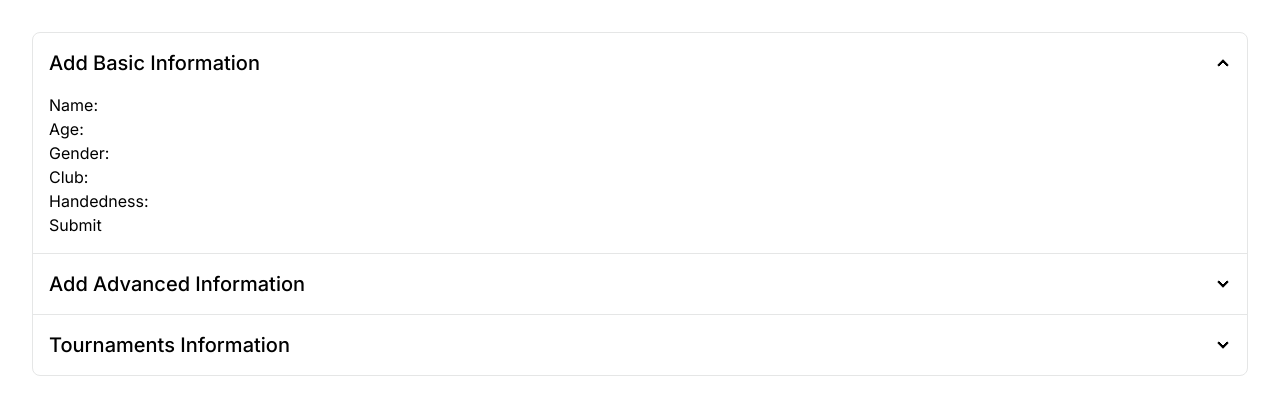
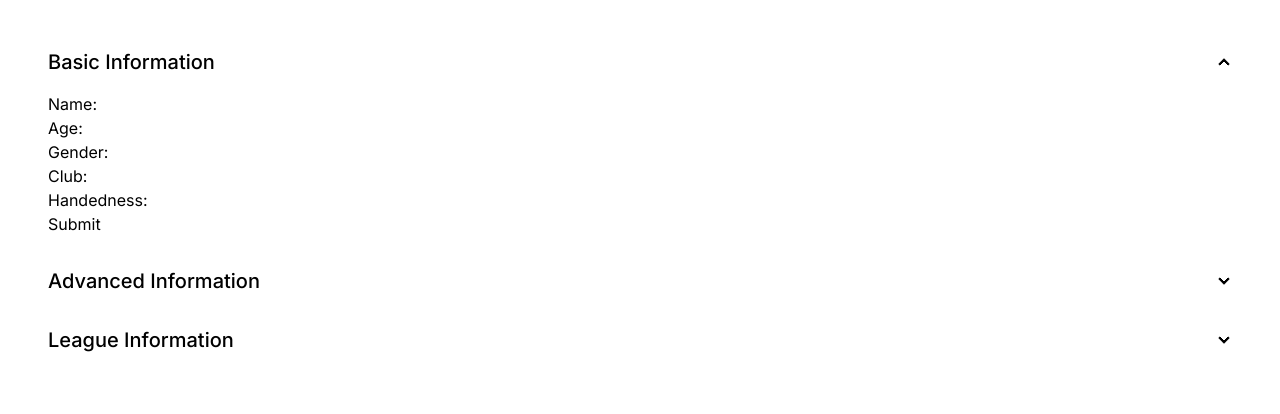
Before and after one commit to andrevero01/padel-app-client, a Next.js app: page /pages/player in a window 1280 px wide. Shown: the top 414 px of the page. Built offline with nearby package versions, Linux system fonts and the light colour scheme.

Commit message:
App / Src route setup

```diff
--- a/src/app/pages/player/page.jsx
+++ b/src/app/pages/player/page.jsx
@@ -20,7 +20,7 @@ const Page = () => {
   const [coach, setCoach] = useState("");
   // Add more state variables here
 
-  const [tournaments, setTournaments] = useState([]);
+  const [leagues, setTournaments] = useState([]);
   const [achievements, setAchievements] = useState([]);
 
   const selectCountry = (val) => {
@@ -29,7 +29,7 @@ const Page = () => {
 
   const handleTournamentChange = (index, event) => {
     const { name, value } = event.target;
-    const updatedTournaments = [...tournaments];
+    const updatedTournaments = [...leagues];
     updatedTournaments[index][name] = value;
     setTournaments(updatedTournaments);
   };
@@ -43,13 +43,13 @@ const Page = () => {
 
   const addTournament = () => {
     setTournaments([
-      ...tournaments,
+      ...leagues,
       { name: "", location: "", date: "", result: "" },
     ]);
   };
 
   const removeTournament = (index) => {
-    const updatedTournaments = [...tournaments];
+    const updatedTournaments = [...leagues];
     updatedTournaments.splice(index, 1);
     setTournaments(updatedTournaments);
   };
@@ -70,7 +70,7 @@ const Page = () => {
       nationality,
       name,
       age,
-      /* Add more data properties */ tournaments,
+      /* Add more data properties */ leagues,
       achievements,
     };
     // Send the data to the backend
@@ -91,10 +91,10 @@ const Page = () => {
       {/* BASIC INFORMATION */}
 
       <div className="join join-vertical w-full">
-        <div className="collapse collapse-arrow join-item border border-base-300">
+        <div className="collapse collapse-arrow join-item border-base-300">
           <input type="radio" name="my-accordion-4" defaultChecked="checked" />
           <div className="collapse-title text-xl font-medium">
-            Add Basic Information
+            Basic Information
           </div>
           <div className="collapse-content">
             <form onSubmit={handleSubmit}>
@@ -162,10 +162,10 @@ const Page = () => {
 
         {/* ADVANCED INFORMATION */}
 
-        <div className="collapse collapse-arrow join-item border border-base-300">
+        <div className="collapse collapse-arrow join-item border-base-300">
           <input type="radio" name="my-accordion-4" />
           <div className="collapse-title text-xl font-medium">
-            Add Advanced Information
+            Advanced Information
           </div>
 
           <div className="collapse-content">
@@ -249,58 +249,36 @@ const Page = () => {
             {/* Add more form fields here */}
           </div>
         </div>
-        <div className="collapse collapse-arrow join-item border border-base-300">
+
+        {/* LEAGUE INFORMATION */}
+
+        <div className="collapse collapse-arrow join-item border-base-300">
           <input type="radio" name="my-accordion-4" />
           <div className="collapse-title text-xl font-medium">
-            Tournaments Information
+            League Information
           </div>
           <div className="collapse-content">
-            {/* Render tournaments form */}
-
             <div>
-              <h2>Tournaments</h2>
-              {tournaments.map((tournament, index) => (
+              <h2>Leagues played in: </h2>
+              {leagues.map((league, index) => (
                 <div key={index}>
-                  <label htmlFor={`tournament-name-${index}`}>Name:</label>
+                  <label htmlFor={`league-name-${index}`}>Name:</label>
                   <input
                     type="text"
-                    id={`tournament-name-${index}`}
+                    id={`league-name-${index}`}
                     name="name"
-                    value={tournament.name}
+                    value={league.name}
                     onChange={(event) => handleTournamentChange(index, event)}
                   />
 
-                  {/* Add more tournament form fields here */}
+                  {/* Add more league form fields here */}
 
                   <button onClick={() => removeTournament(index)}>
                     Remove Tournament
                   </button>
                 </div>
               ))}
-              <button onClick={addTournament}>Add Tournament</button>
-            </div>
-            {/* Render achievements form */}
-            <div>
-              <h2>Achievements</h2>
-              {achievements.map((achievement, index) => (
-                <div key={index}>
-                  <label htmlFor={`achievement-title-${index}`}>Title:</label>
-                  <input
-                    type="text"
-                    id={`achievement-title-${index}`}
-                    name="title"
-                    value={achievement.title}
-                    onChange={(event) => handleAchievementChange(index, event)}
-                  />
-
-                  {/* Add more achievement form fields here */}
-
-                  <button onClick={() => removeAchievement(index)}>
-                    Remove Achievement
-                  </button>
-                </div>
-              ))}
-              <button onClick={addAchievement}>Add Achievement</button>
+              <button onClick={addTournament}>Add League</button>
             </div>
           </div>
         </div>
```
